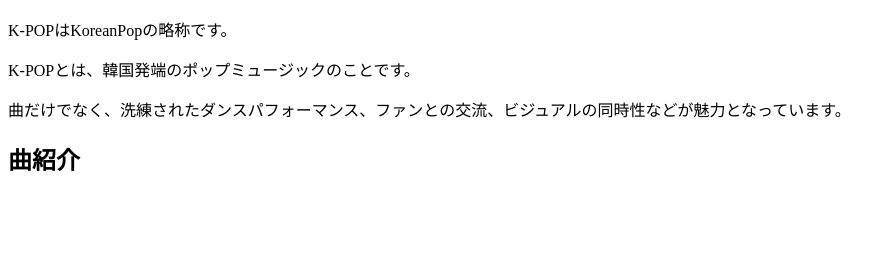
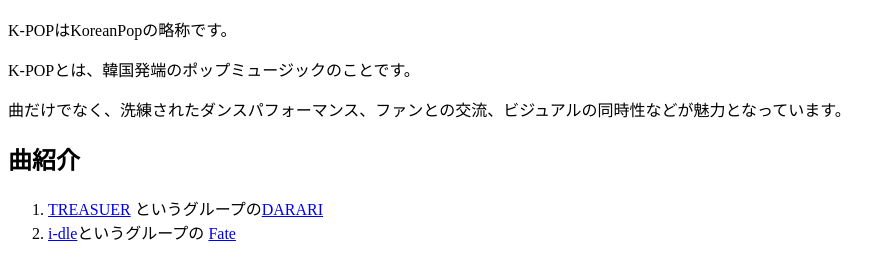
Before and after one commit to 1f10250120/team-project, a plain HTML site: page k-pop.html in a window 1280 px wide. Shown: the part 127-406 px from the top of the page, without its empty margins (0-896 px from the left). Drawn offline with Linux system fonts and the light colour scheme.

Commit message:
Update k-pop.html

```diff
--- a/k-pop.html
+++ b/k-pop.html
@@ -12,6 +12,11 @@
 <p>K-POPとは、韓国発端のポップミュージックのことです。</p>
 <p>曲だけでなく、洗練されたダンスパフォーマンス、ファンとの交流、ビジュアルの同時性などが魅力となっています。</p>
 <h2>曲紹介</h2>
-
+<ol>
+<li><a href="https://ygex.jp/treasure/">TREASUER</a>
+    というグループの<a href="https://www.youtube.com/watch?v=KbXRZn_pcvg">DARARI</a></li>
+<li><a href="https://i-dle.cubeent.co.jp/">i-dle</a>というグループの
+<a href="https://www.youtube.com/watch?v=ATK7gAaZTOM">Fate</a></li>
+</ol>
 </body>
 </html>
```
